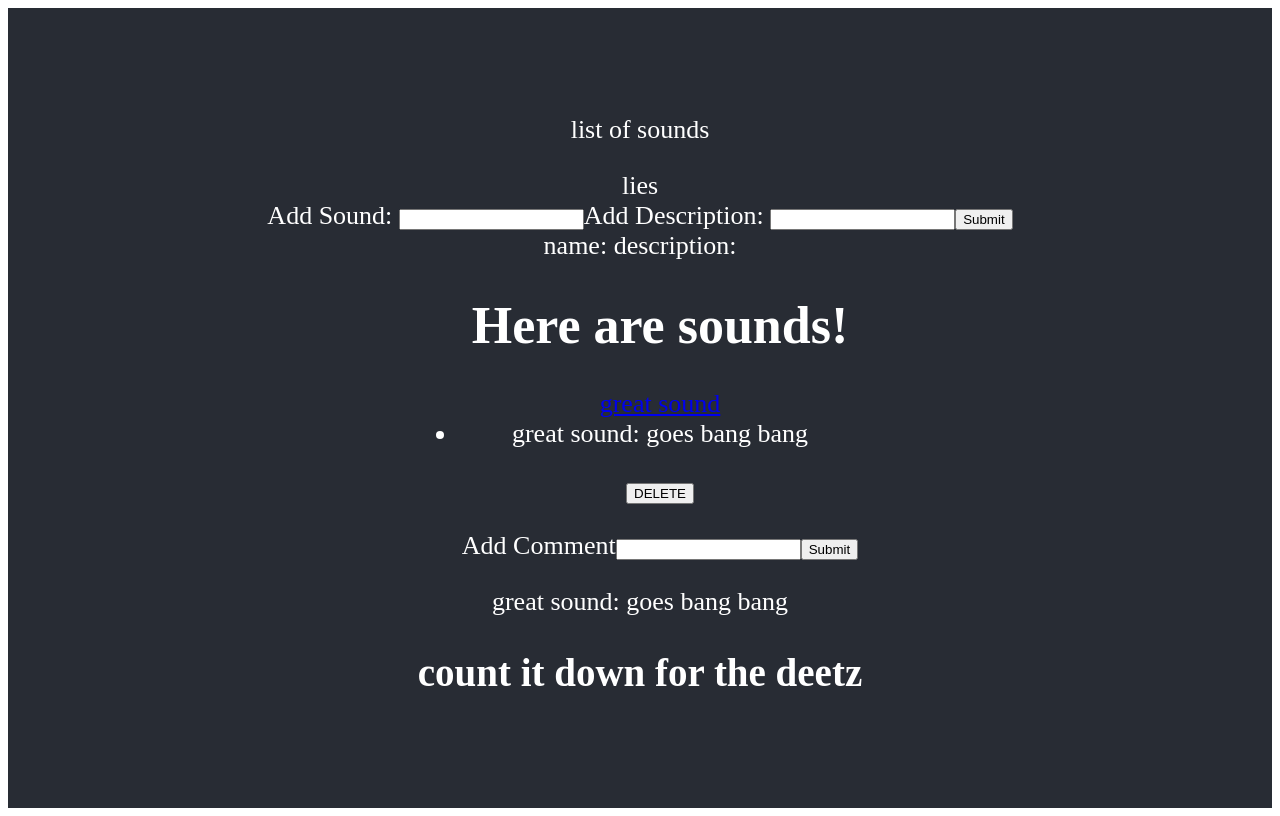
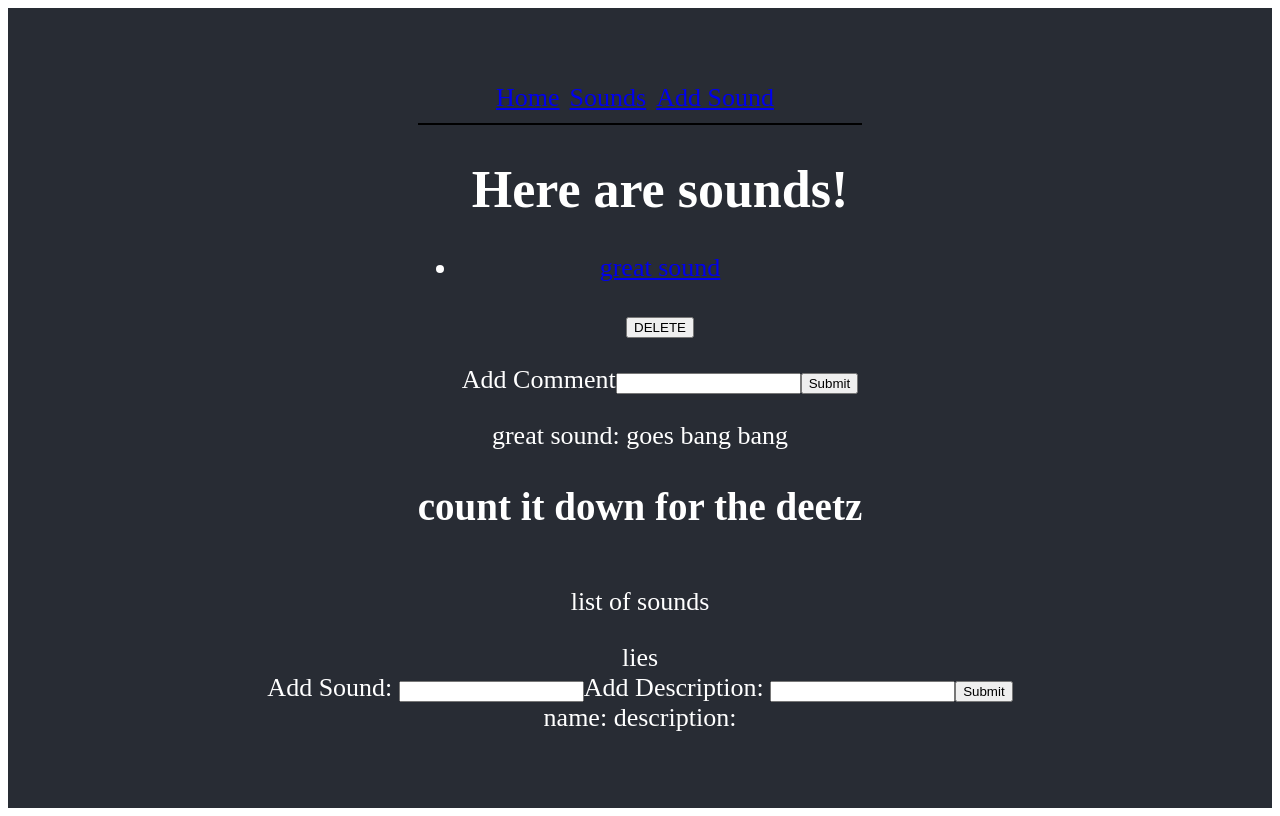
Before and after one commit to coryjbergquist/react-redux-sound-organizer, a React (Create React App) app: page /sounds/123 in a window 1280 px wide. Built offline with nearby package versions, Linux system fonts and the light colour scheme.

Commit message:
add NavBar.js and add NavBar to App.js

```diff
--- a/src/App.js
+++ b/src/App.js
@@ -4,40 +4,27 @@ import { connect } from 'react-redux';
 import AddSounds from './components/AddSounds';
 import { BrowserRouter as Router, Route, NavLink } from 'react-router-dom';
 import SoundsListContainer from './containers/SoundsListContainer';
+import NavBar from './components/NavBar'
 
 import Home from './test';
 
-const link = {
-  width: '100px',
-  padding: '12px',
-  margin: '0 6px 6px',
-  background: 'blue',
-  textDecoration: 'none',
-  color: 'white',
-}
-
-const Navbar = () =>
-  <div>
-    <NavLink
-      to="/sounds"
-      /* set exact so it knows to only set activeStyle when route is deeply equal to link */
-      exact
-      /* add styling to Navlink */
-      style={link}
-      /* add prop for activeStyle */
-      activeStyle={{
-        background: 'darkblue'
-      }}
-    >Sounds</NavLink>
-    </div>
 
 
 class App extends Component {
   render() {
     return (
+
       <div className="App">
 
         <header className="App-header">
+        <div>
+        <Router>
+          <React.Fragment>
+          <NavBar />
+            <Route path="/sounds" component={SoundsListContainer} />
+          </React.Fragment>
+        </Router>
+        </div>
 
         <div>
           <p>list of sounds</p>
@@ -48,13 +35,6 @@ class App extends Component {
           <AddSounds />
         </div>
 
-          <div>
-          <Router>
-            <React.Fragment>
-              <Route path="/sounds" component={SoundsListContainer} />
-            </React.Fragment>
-          </Router>
-          </div>
         </header>
       </div>
     );
--- /dev/null
+++ b/src/components/NavBar.js
@@ -0,0 +1,29 @@
+import React from 'react';
+import { NavLink } from 'react-router-dom';
+
+const NavBar = props => {
+  return (
+    <div style={{ borderBottom: '2px solid black', paddingBottom: '10px', marginBottom: '12px' }}>
+      <NavLink
+        style={{ marginRight: '10px' }}
+        to="/"
+      >
+        Home
+      </NavLink>
+      <NavLink
+        style={{ marginRight: '10px' }}
+        to="/sounds"
+      >
+        Sounds
+      </NavLink>
+      <NavLink
+        style={{ marginRight: '10px' }}
+        to="/sounds/new"
+      >
+        Add Sound
+      </NavLink>
+    </div>
+  );
+}
+
+export default NavBar;
--- a/src/components/SoundsList.js
+++ b/src/components/SoundsList.js
@@ -6,8 +6,8 @@ const SoundsList = (props) => {
 
   const renderSounds = props.sounds.sounds.map(sound =>
     <div>
-    <Link key={sound.id} to={`/sounds/${sound.id}`}>{sound.name}</Link>
-    <li key={sound.id}>{sound.name}: {sound.description}
+      <li key={sound.id}>
+      <Link key={sound.id} to={`/sounds/${sound.id}`}>{sound.name}</Link>
       <p>
         <button onClick={() => props.delete(sound.id)}>DELETE </button>
       </p>
```
